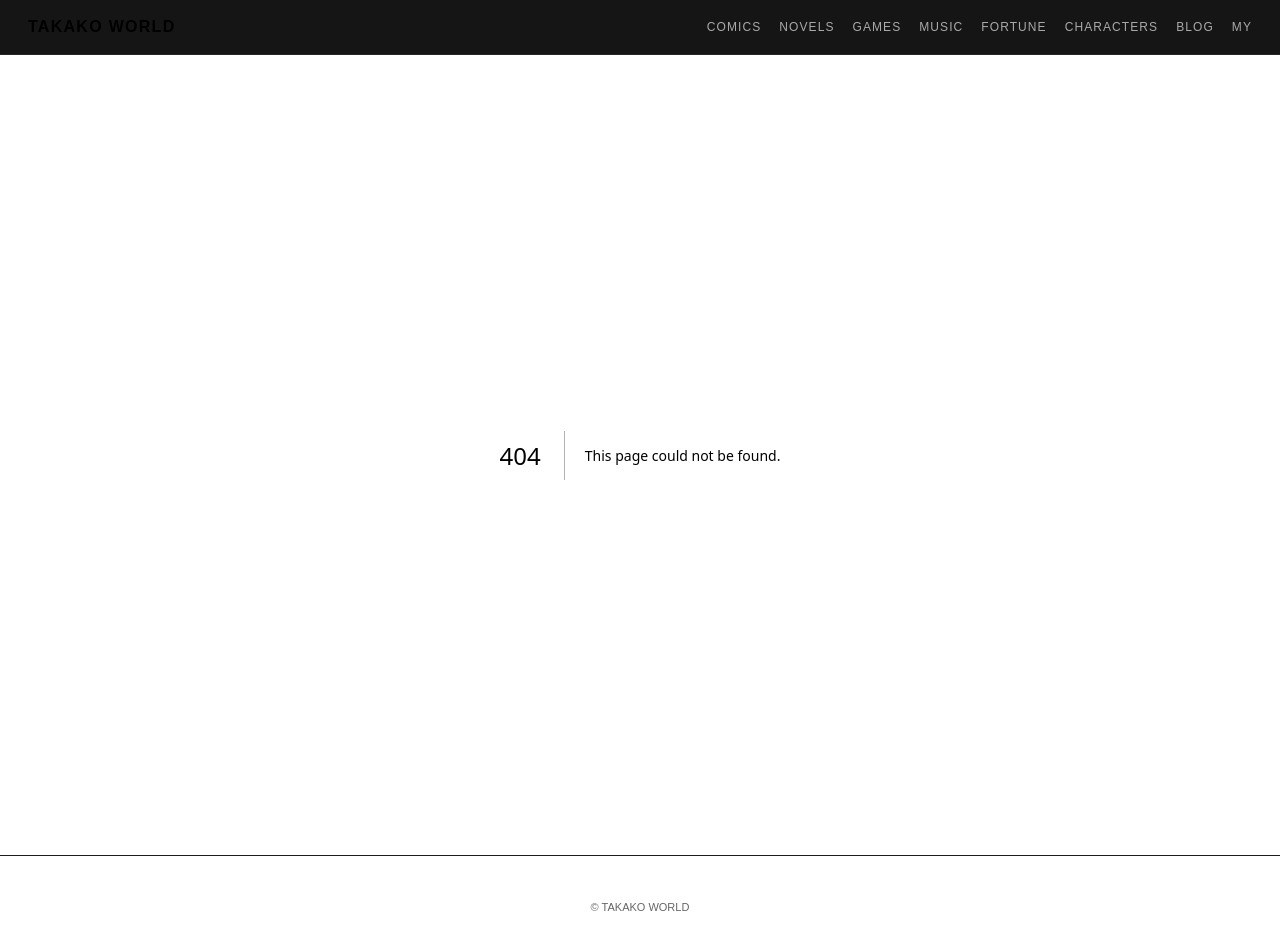
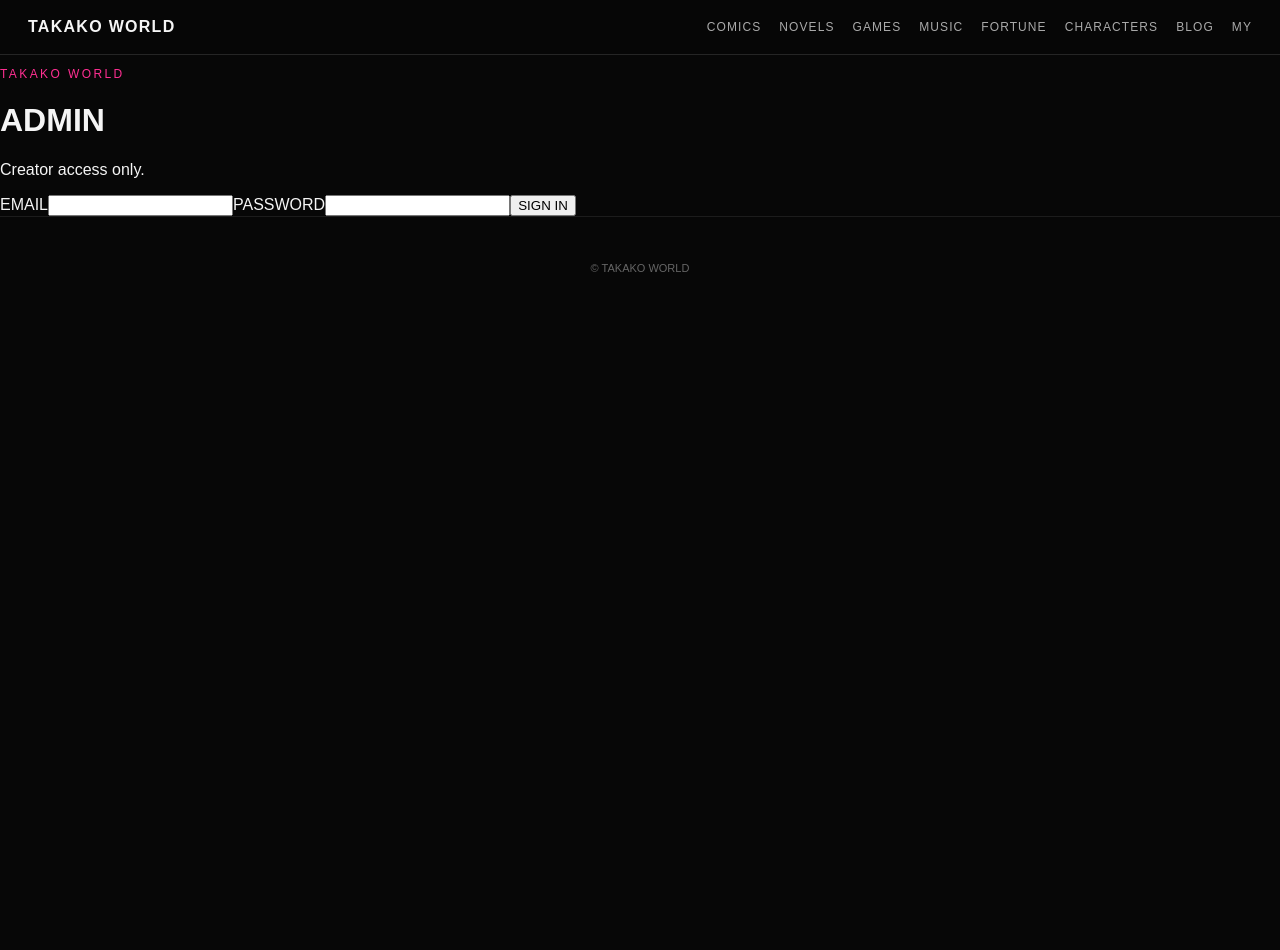
Before and after one commit to maidysound-netizen/takakoworld-web, a Next.js app: page /admin/login in a window 1280 px wide. Before the commit this address had no page. Shown: the top 950 px of the page. After the commit the page ends 800 px from the top, so only its background shows below. Built offline with nearby package versions, Linux system fonts and the light colour scheme.

Commit message:
Add protected Takako World admin authentication

```diff
--- /dev/null
+++ b/app/admin/login/page.js
@@ -0,0 +1,8 @@
+"use client";
+import { useState } from "react";
+import { createClient } from "../../../utils/supabase/client";
+export default function AdminLogin(){
+ const [email,setEmail]=useState(""); const [password,setPassword]=useState(""); const [error,setError]=useState(""); const [busy,setBusy]=useState(false);
+ async function login(e){e.preventDefault();setBusy(true);setError("");const supabase=createClient();const {error}=await supabase.auth.signInWithPassword({email,password});if(error){setError(error.message);setBusy(false);return}window.location.href="/admin";}
+ return <main className="adminLogin"><form onSubmit={login}><p className="eyebrow">TAKAKO WORLD</p><h1>ADMIN</h1><p>Creator access only.</p><label>EMAIL</label><input type="email" value={email} onChange={e=>setEmail(e.target.value)} required/><label>PASSWORD</label><input type="password" value={password} onChange={e=>setPassword(e.target.value)} required/>{error&&<p className="loginError">{error}</p>}<button disabled={busy}>{busy?"SIGNING IN...":"SIGN IN"}</button></form></main>
+}
```
